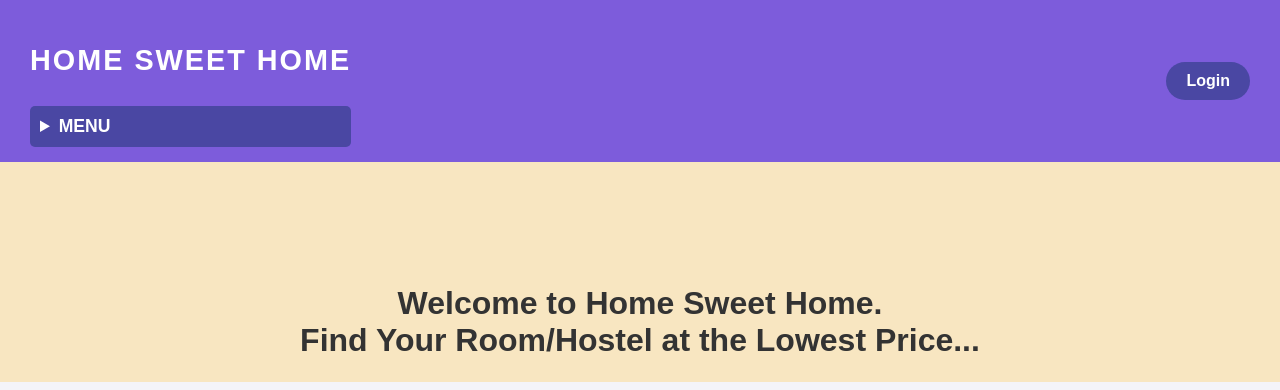
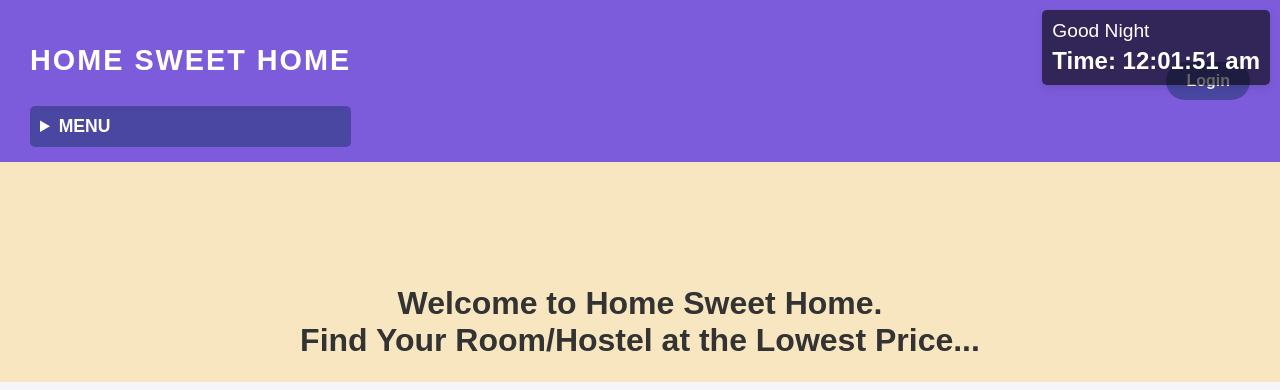
Before and after one commit to parkarece/homesweethome, a plain HTML site: page index.html in a window 1280 px wide. Shown: the top 390 px of the page. Drawn offline with Linux system fonts and the light colour scheme.

Commit message:
Update index.html

```diff
--- a/index.html
+++ b/index.html
@@ -133,9 +133,27 @@
             text-align: right;
         }
 
+        .greeting-time {
+            position: absolute;
+            top: 10px;
+            right: 10px;
+            background-color: rgba(0, 0, 0, 0.6);
+            color: white;
+            padding: 10px;
+            border-radius: 5px;
+            font-size: 1.2rem;
+            box-shadow: 0 4px 8px rgba(0, 0, 0, 0.1);
+        }
+
+        .time {
+            font-size: 1.5rem;
+            font-weight: bold;
+            margin-top: 5px;
+        }
     </style>
 </head>
 <body>
+
     <header>
         <div>
             <p>HOME SWEET HOME</p>
@@ -168,5 +186,37 @@
         <a href="#"><img src="https://encrypted-tbn0.gstatic.com/images?q=tbn:ANd9GcTbVYPqmd3A5R34ve2Ma2jsRLLrzgjuiWif-Q&s" alt="Room 7"></a>
         <a href="#"><img src="https://encrypted-tbn0.gstatic.com/images?q=tbn:ANd9GcTbVYPqmd3A5R34ve2Ma2jsRLLrzgjuiWif-Q&s" alt="Room 8"></a>
     </div>
+
+    <div class="greeting-time" id="greetingTime">
+        <div id="greetingMessage"></div>
+        <div id="currentTime" class="time"></div>
+    </div>
+
+    <script>
+        // Function to get the current time and set the greeting message
+        function updateGreeting() {
+            const now = new Date();
+            const hours = now.getHours();
+            const options = { timeZone: 'Asia/Kolkata', hour: '2-digit', minute: '2-digit', second: '2-digit' };
+            const timeString = new Intl.DateTimeFormat('en-IN', options).format(now);
+
+            let greeting = '';
+
+            if (hours >= 5 && hours < 12) {
+                greeting = 'Good Morning';
+            } else if (hours >= 12 && hours < 17) {
+                greeting = 'Good Afternoon';
+            } else {
+                greeting = 'Good Night';
+            }
+
+            document.getElementById('greetingMessage').textContent = greeting;
+            document.getElementById('currentTime').textContent = 'Time: ' + timeString;
+        }
+
+        // Update greeting and time every second
+        setInterval(updateGreeting, 1000);
+    </script>
+
 </body>
 </html>
```
